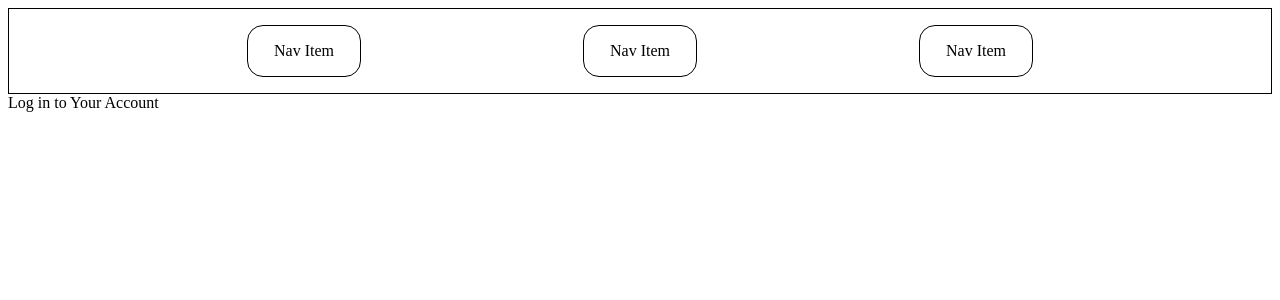
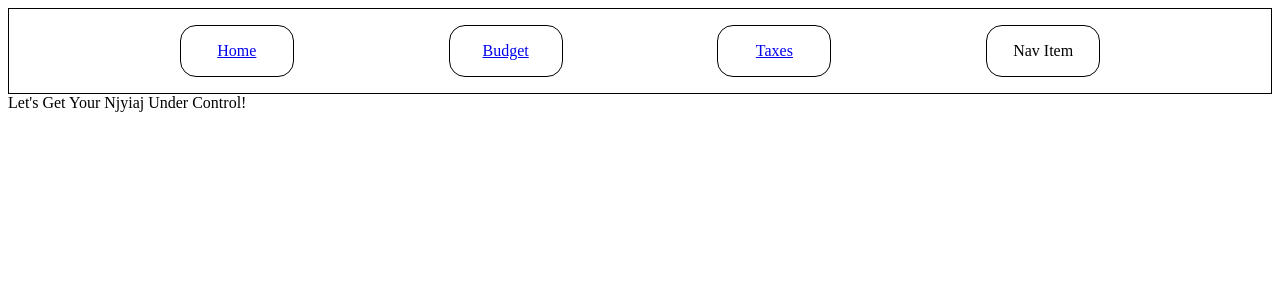
Before and after one commit to douar/nyiaj, a React (Create React App) app: page / in a window 1280 px wide. Shown: the top 300 px of the page. Built offline with nearby package versions, Linux system fonts and the light colour scheme.

Commit message:
set up init routing

```diff
--- a/src/App.tsx
+++ b/src/App.tsx
@@ -1,14 +1,26 @@
 import React from 'react';
 import './App.css';
-import Home from './components/home';
-import Nav from "./components/nav";
+import {BrowserRouter as Router, Route, Routes} from 'react-router-dom';
+
+import Nav from "./components/Nav";
+import Home from './components/Home';
+import Budget from "./components/Budget";
+import PlanBudget from "./components/PlanBudget";
 
 function App() {
   return (
-      <>
-        <Nav></Nav>
-        <Home></Home>
-      </>
+      <Router>
+          <div>
+              <Nav></Nav>
+              <Routes>
+                  <Route path="/" element={<Home/>}/>
+                  <Route path="/budget" element={<Budget/>}/>
+                      {/*<Route path="/plan-budget" element={<PlanBudget />} />*/}
+                  <Route path="/taxes" element={<Budget/>}/>
+              </Routes>
+          </div>
+
+      </Router>
   );
 }
 
--- /dev/null
+++ b/src/components/Budget.tsx
@@ -0,0 +1,15 @@
+import PlanBudget from "./PlanBudget";
+import {Route, Routes} from 'react-router-dom';
+
+function Budget() {
+    return (
+        <>
+            <div>Budget Page</div>
+            {/*<Routes>*/}
+            {/*    <Route path="expenses" element={<PlanBudget/>}/>*/}
+            {/*</Routes>*/}
+        </>
+    )
+}
+
+export default Budget
--- a/src/components/home.tsx
+++ b/src/components/Home.tsx
@@ -2,7 +2,7 @@ function Home() {
 
     return (
         <div>
-            Log in to Your Account
+            Let's Get Your Njyiaj Under Control!
         </div>
     )
 
--- /dev/null
+++ b/src/components/Nav.tsx
@@ -0,0 +1,17 @@
+import {Link} from "react-router-dom";
+
+function Nav() {
+
+    return (
+        <div className="nav-container">
+
+            <Link className="nav-item" to="/">Home</Link>
+            <Link className="nav-item" to="/budget">Budget</Link>
+            {/*<Link className="nav-item" to="/budget/plan-budget">Plan Budget</Link>*/}
+            <Link className="nav-item" to="/taxes">Taxes</Link>
+            <div className="nav-item">Nav Item</div>
+        </div>
+    )
+}
+
+export default Nav
--- /dev/null
+++ b/src/components/PlanBudget.tsx
@@ -0,0 +1,7 @@
+function PlanBudget() {
+    return (
+        <div>Plan Budget Page</div>
+    )
+}
+
+export default PlanBudget
--- a/src/components/nav.tsx
+++ /dev/null
@@ -1,12 +0,0 @@
-function Nav() {
-
-    return (
-        <div className="nav-container">
-            <div className="nav-item">Nav Item</div>
-            <div className="nav-item">Nav Item</div>
-            <div className="nav-item">Nav Item</div>
-        </div>
-    )
-}
-
-export default Nav
```
